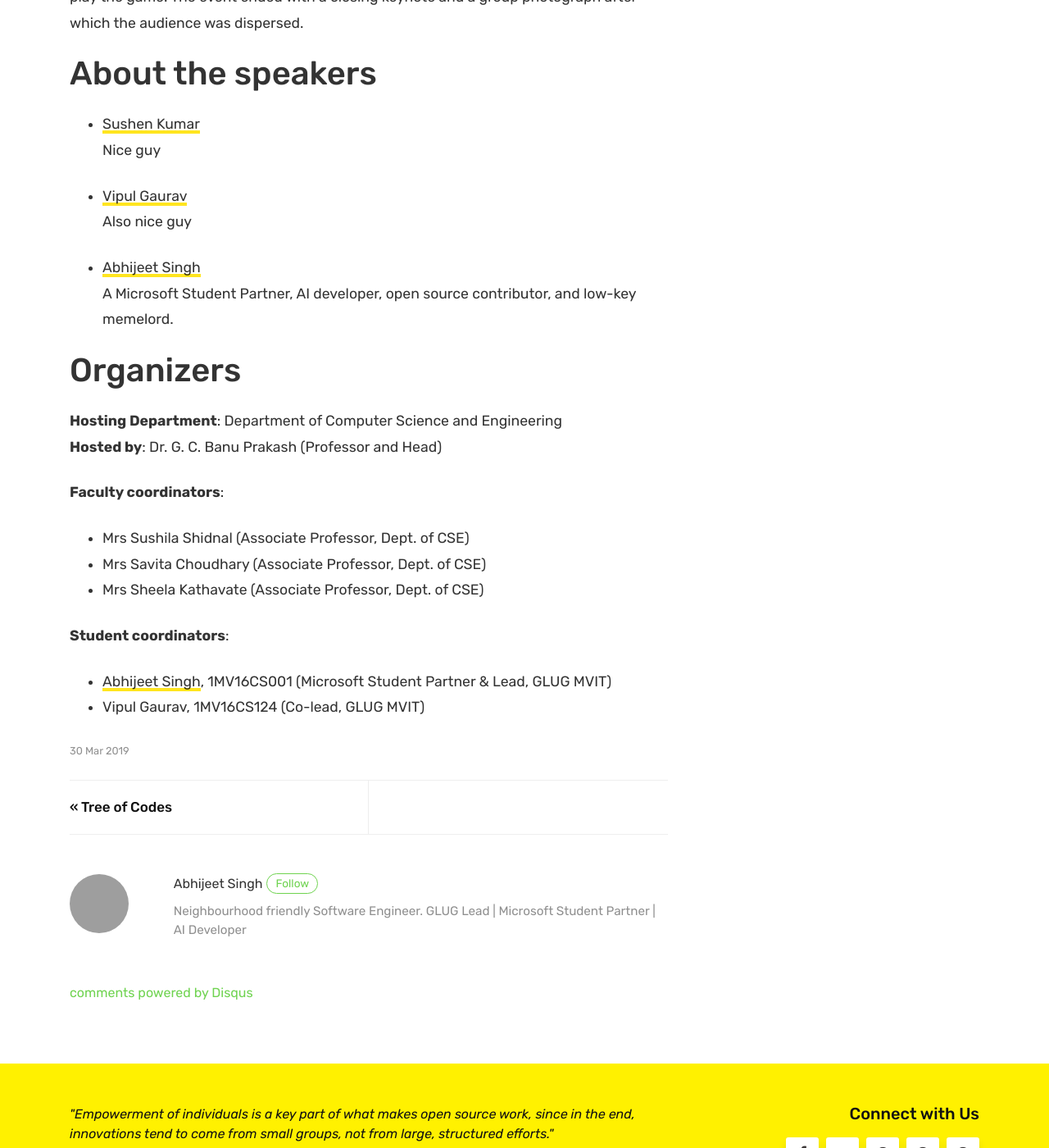
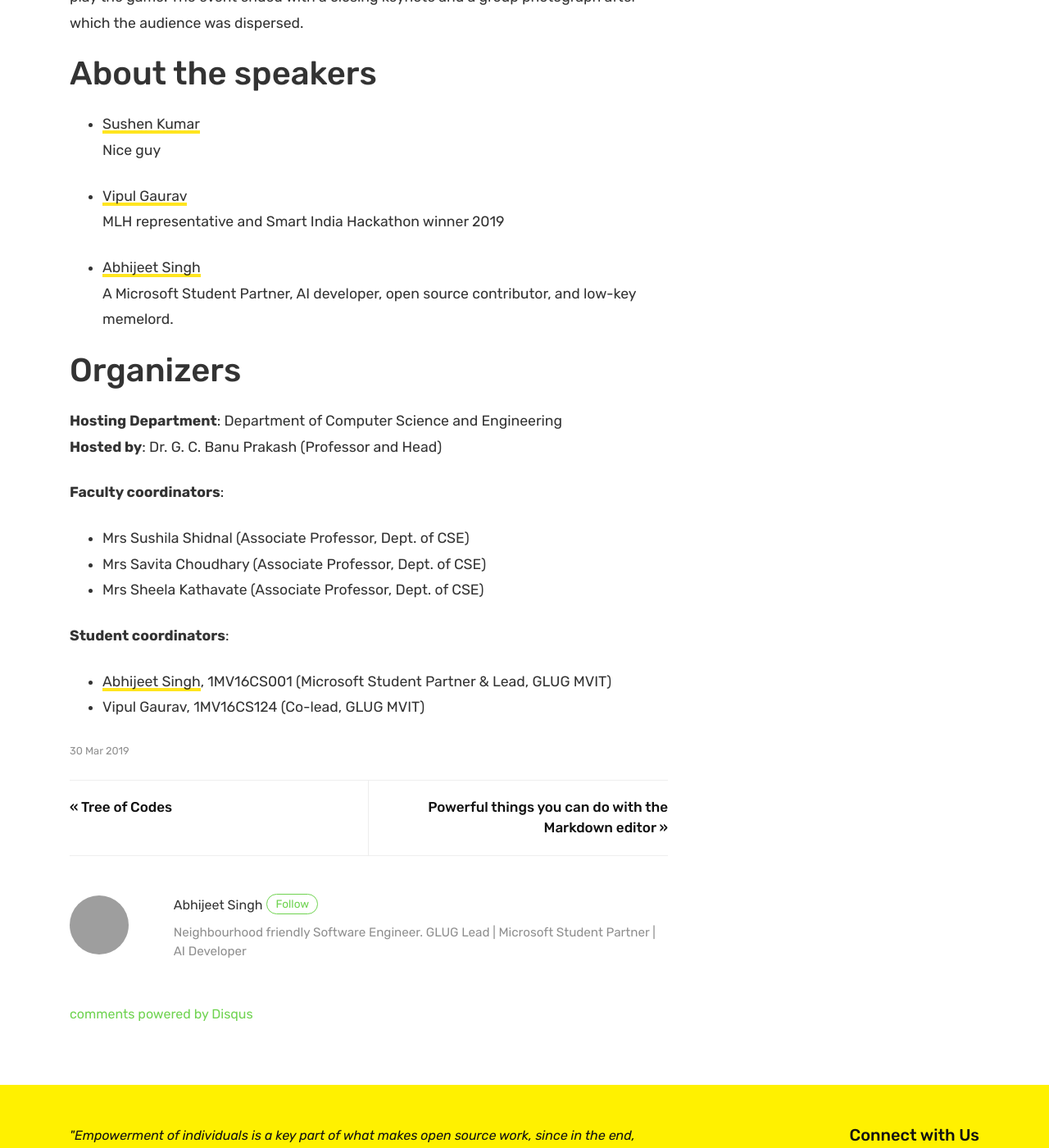
Before and after one commit to glugmvit/glugmvit.github.io, a Jekyll site: the page built from _posts/2019-03-30-localhost-unity.md, in a window 1280 px wide and 1400 px high, scrolled down 2422 px. Shown: the whole window at 82% size. Built offline with Jekyll 4.4.1, drawn with Linux system fonts in a browser that asks for light colours; comment, search, counter and statistics services are not loaded; grey boxes are pictures that could not be loaded.

Commit message:
Edit markdown post

````diff
--- a/_config.yml
+++ b/_config.yml
@@ -26,7 +26,7 @@ authors:
     display_name: Vipul Gaurav
     gravatar: b1cc14991db7a456fcd761680bbc8f81
     email: vgaurav3011@gmail.com
-    web: https://www.google.com
+    web: https://www.linkedin.com/in/vipul-gaurav/
     twitter: https://twitter.com/username
     description: "This is the author box. Write a short description of the author here. You are currently previewing Affiliates theme demo, a Jekyll template compatible with Github pages."
 
--- a/_posts/2019-03-30-localhost-unity.md
+++ b/_posts/2019-03-30-localhost-unity.md
@@ -43,8 +43,8 @@ The event was organized by the *Computer Science & Engineering Department* of [S
 - [Sushen Kumar]()
     Nice guy
 
-- [Vipul Gaurav]()
-    Also nice guy
+- [Vipul Gaurav](https://www.linkedin.com/in/vipul-gaurav/)
+    MLH representative and Smart India Hackathon winner 2019
 
 - [Abhijeet Singh](http://absingh.com/)
     A Microsoft Student Partner, AI developer, open source contributor, and low-key memelord.
--- a/_posts/2018-01-12-powerful-things-markdown-editor.md
+++ b/_posts/2019-04-27-markdown.md
@@ -26,7 +26,7 @@ As well as bold and italics, you can also use some other special formatting in M
 
 There are two types of code elements which can be inserted in Markdown, the first is inline, and the other is block. Inline code is formatted by wrapping any word or words in back-ticks, `like this`. Larger snippets of code can be displayed across multiple lines using triple back ticks:
 
-```
+```css
 .my-link {
     text-decoration: underline;
 }
````
Also changed, not shown: other parts of _posts/2019-04-27-markdown.md (+1 -1 lines), assets/images/theme2.jpg (deleted), assets/images/theme3.jpg (deleted), assets/images/theme4.jpg (deleted).
